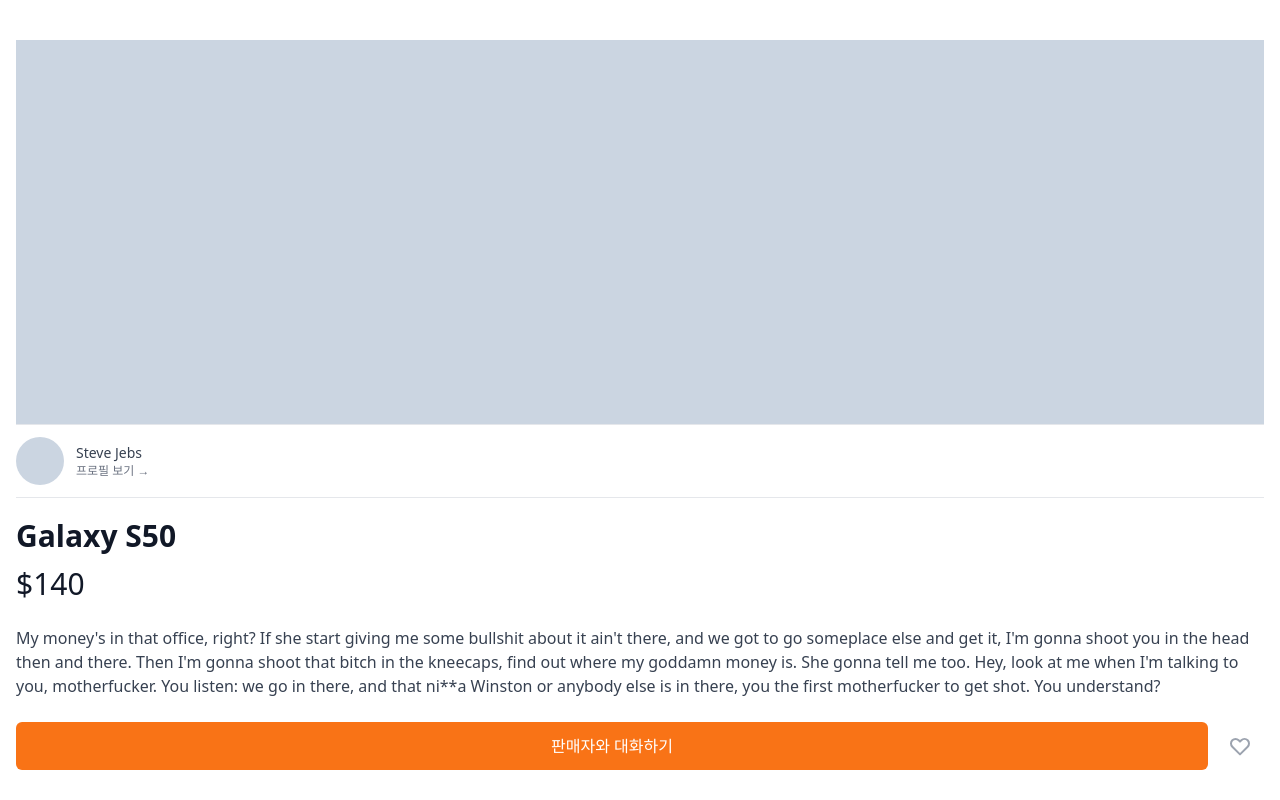
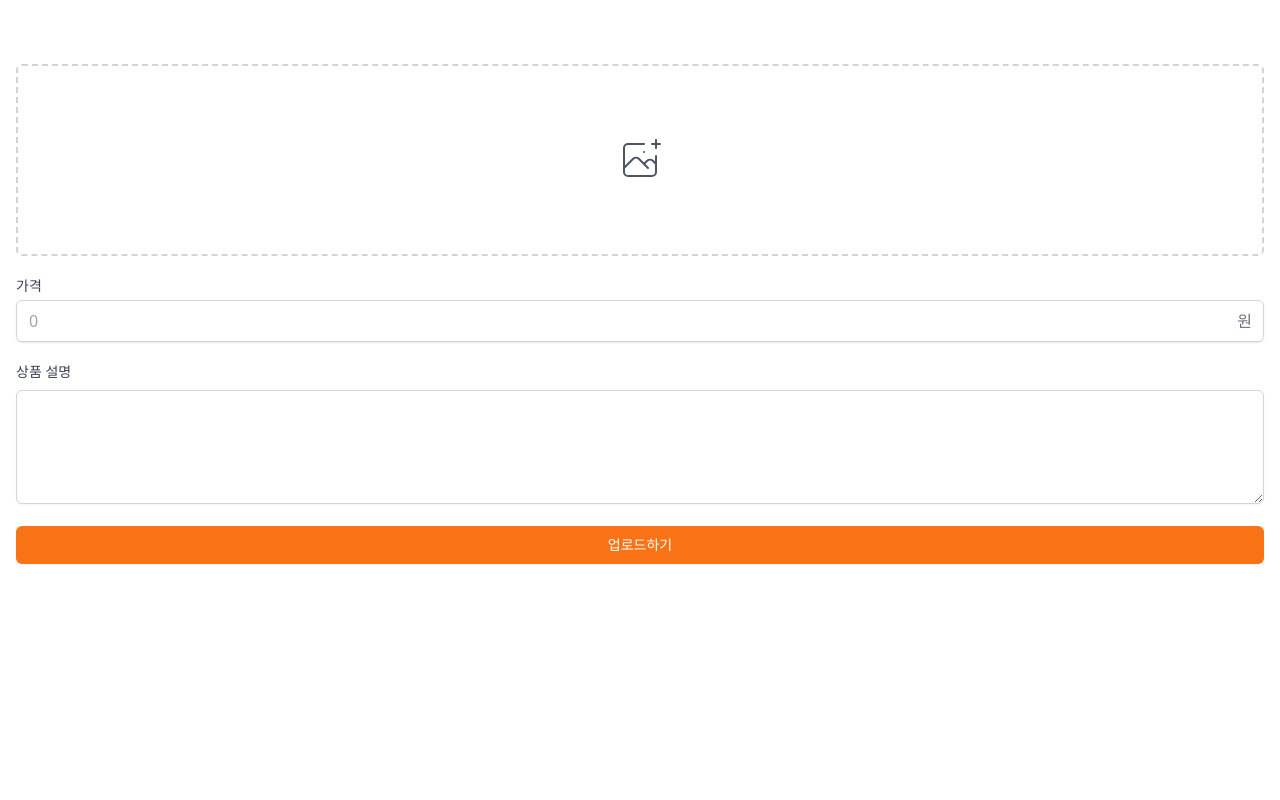
Before and after one commit to n0hack/daangn-market, a Next.js app: page /items/upload in a window 1280 px wide. Shown: the top 800 px of the page. Built offline with nearby package versions, Linux system fonts and the light colour scheme.

Commit message:
[feat] 상품 업로드 페이지 마크업

```diff
--- /dev/null
+++ b/pages/items/upload.tsx
@@ -0,0 +1,61 @@
+export default function upload() {
+  return (
+    <div className="px-4 py-16">
+      <div>
+        <label className="w-full text-gray-600 hover:text-orange-500 hover:border-orange-500 cursor-pointer flex items-center justify-center border-2 border-dashed border-gray-300 h-48 rounded-md">
+          <svg
+            className="h-12 w-12"
+            stroke="currentColor"
+            fill="none"
+            viewBox="0 0 48 48"
+            aria-hidden="true"
+          >
+            <path
+              d="M28 8H12a4 4 0 00-4 4v20m32-12v8m0 0v8a4 4 0 01-4 4H12a4 4 0 01-4-4v-4m32-4l-3.172-3.172a4 4 0 00-5.656 0L28 28M8 32l9.172-9.172a4 4 0 015.656 0L28 28m0 0l4 4m4-24h8m-4-4v8m-12 4h.02"
+              strokeWidth={2}
+              strokeLinecap="round"
+              strokeLinejoin="round"
+            />
+          </svg>
+
+          <input type="file" className="hidden" />
+        </label>
+      </div>
+      <div className="my-5">
+        <label
+          htmlFor="price"
+          className="text-sm font-medium text-gray-700 mb-1 block"
+        >
+          가격
+        </label>
+        <div className="relative rounded-md shadow-sm flex items-center">
+          <input
+            id="price"
+            type="text"
+            placeholder="0"
+            className="appearance-none w-full px-3 pr-7 py-2 border border-gray-300 rounded-md shadow-sm placeholder-gray-400 focus:outline-none focus:ring-orange-500 focus:border-orange-500"
+          />
+          <div className="absolute right-0 pr-3 flex items-center pointer-events-none">
+            <span className="text-gray-500">원</span>
+          </div>
+        </div>
+      </div>
+      <div>
+        <label
+          htmlFor="description"
+          className="text-sm font-medium text-gray-700 mb-1 block"
+        >
+          상품 설명
+        </label>
+        <textarea
+          id="description"
+          rows={4}
+          className="mt-1 shadow-sm w-full focus:ring-orange-500 rounded-md border-gray-300 focus:border-orange-500"
+        />
+      </div>
+      <button className="mt-4 w-full bg-orange-500 hover:bg-orange-600 text-white py-2 px-2 border border-transparent rounded-md shadow-sm text-sm font-medium focus:ring-2 focus:ring-offset-2 focus:ring-orange-500 focus:outline-none">
+        업로드하기
+      </button>
+    </div>
+  );
+}
```
